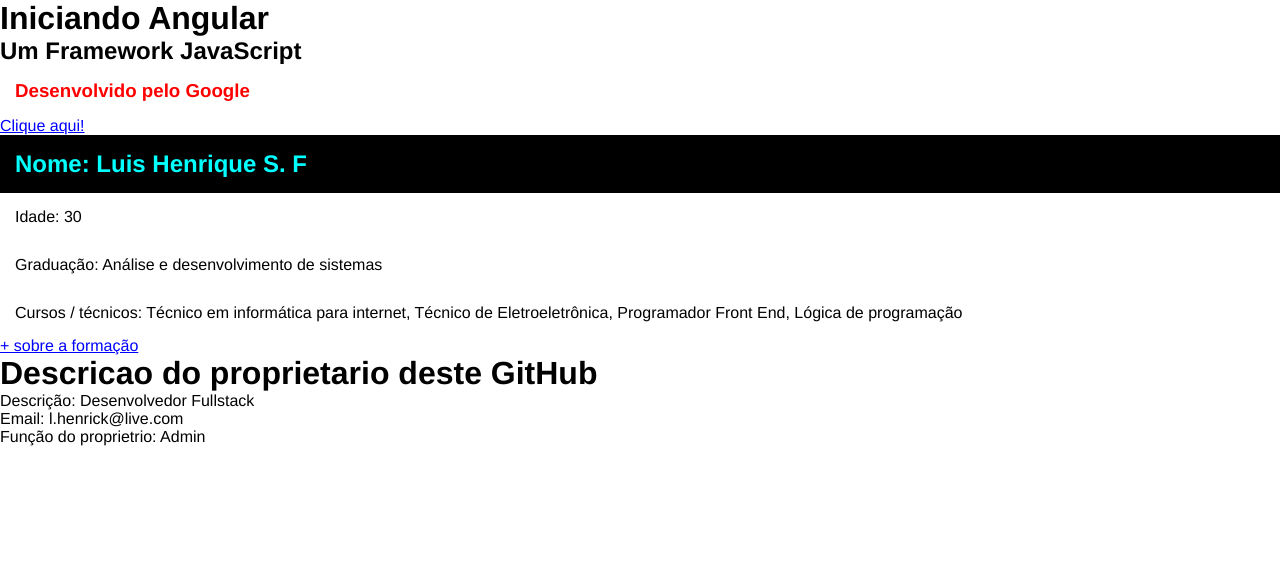
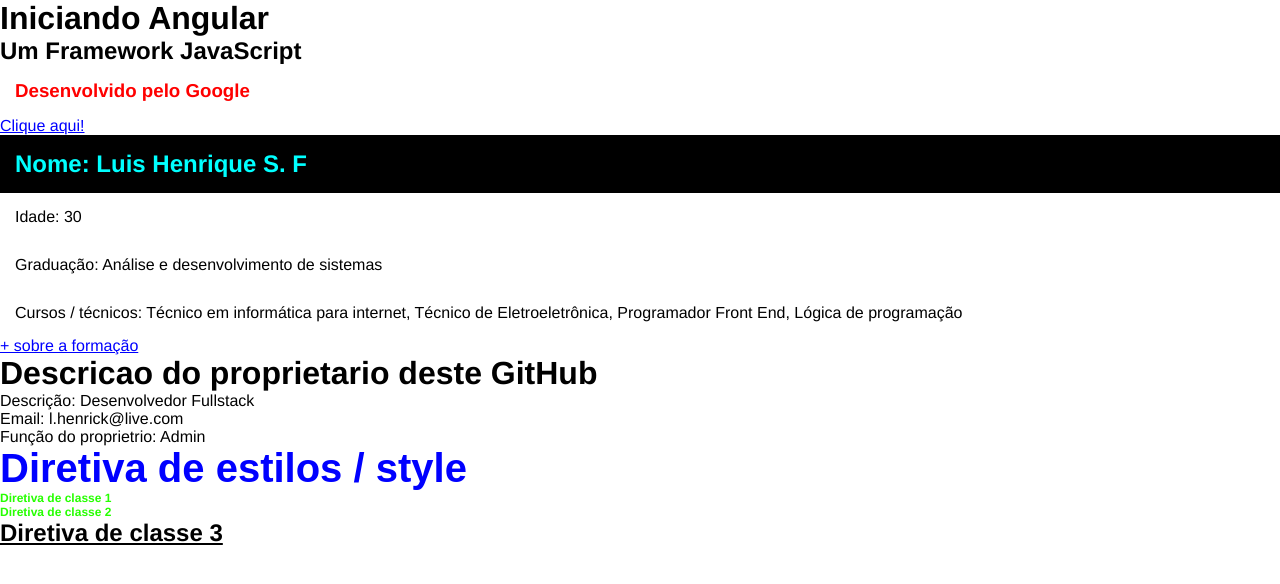
Before and after one commit to Henricknen/Angular, an Angular app in the folder Angular_13/: page / in a window 1280 px wide. Shown: the top 584 px of the page. Built offline with nearby package versions, Linux system fonts and the light colour scheme.

Commit message:
criando_diretivas_e fazendo_sua_formatacao_em_'directives.component.css

```diff
--- a/Angular_13/src/app/app.component.html
+++ b/Angular_13/src/app/app.component.html
@@ -5,4 +5,5 @@
   <a href="#">Clique aqui!</a>
 </div>
 <app-first-component></app-first-component>     <!-- importação do componente criado 'first-component' -->
-<app-parent-data [name]="userName" [userData]="userData"></app-parent-data>   <!-- importando o nome da propriedade criada 'userName' -->
+<app-parent-data [name]="userName" [userData]="userData"></app-parent-data>   <!-- importando o nome da propriedade criada 'userName'e o email da propriedade "userData" -->
+<app-directives></app-directives>
--- a/Angular_13/src/app/app.module.ts
+++ b/Angular_13/src/app/app.module.ts
@@ -5,12 +5,14 @@
 import { AppComponent } from './app.component';
 import { FirstComponentComponent } from './components/first-component/first-component.component';
 import { ParentDataComponent } from './components/parent-data/parent-data.component';
+import { DirectivesComponent } from './componets/directives/directives.component';
 
 @NgModule({
   declarations: [
     AppComponent,
     FirstComponentComponent,
-    ParentDataComponent
+    ParentDataComponent,
+    DirectivesComponent
   ],
   imports: [
     BrowserModule,
--- /dev/null
+++ b/Angular_13/src/app/componets/directives/directives.component.css
@@ -0,0 +1,11 @@
+.small-title {
+  font-size: 12px;
+}
+
+.green-title {
+  color: rgb(38, 255, 0);
+}
+
+.underline-title {
+  text-decoration: underline;
+}
--- /dev/null
+++ b/Angular_13/src/app/componets/directives/directives.component.html
@@ -0,0 +1,6 @@
+<h2 [ngStyle]="{ 'font-size': size + 'px', 'font-family': font, color: color}">    <!-- ultilizando as propriedades e seus valores dinamicos -->
+  Diretiva de estilos / style
+</h2>
+<h2 [ngClass]="classes">Diretiva de classe 1</h2>
+<h2 [ngClass]="classes">Diretiva de classe 2</h2>
+<h2 [ngClass]="underline">Diretiva de classe 3</h2>
--- /dev/null
+++ b/Angular_13/src/app/componets/directives/directives.component.ts
@@ -0,0 +1,23 @@
+import { Component, OnInit } from '@angular/core';
+import { reduce } from 'rxjs';
+
+@Component({
+  selector: 'app-directives',
+  templateUrl: './directives.component.html',
+  styleUrls: ['./directives.component.css']
+})
+export class DirectivesComponent implements OnInit {
+  size = 40;
+  font = 'Arial';
+  color = 'blue';
+
+  classes =  ['green-title', 'small-title'];   // criação de classes
+
+  underline = 'underline-title';
+
+  constructor() { }
+
+  ngOnInit(): void {
+  }
+
+}
```
Also changed, not shown: 1 other file (tests, documents, lock files or other folders).
